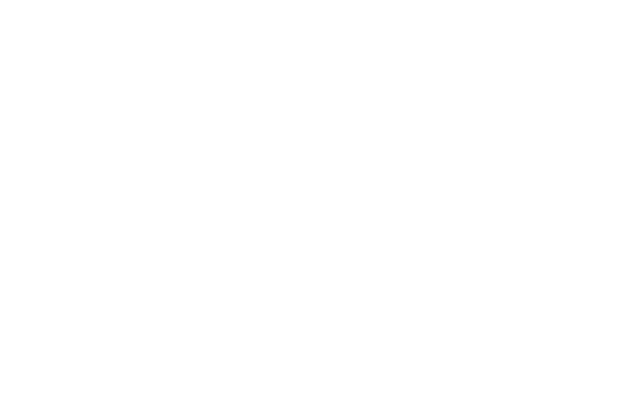
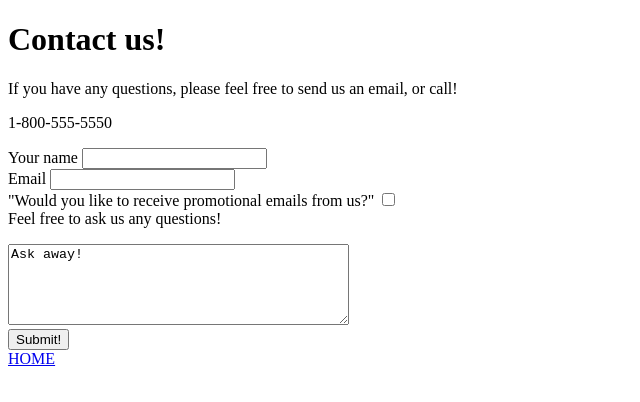
Before and after one commit to travispbuckley/travispbuckley.github.io, a plain HTML site: page contact_us.html in a window 1280 px wide. Shown: the whole page, without its empty margins (0-640 px from the left). Drawn offline with Linux system fonts and the light colour scheme.

Commit message:
added form to contact page, updated table on gear page

```diff
--- a/contact_us.html
+++ b/contact_us.html
@@ -0,0 +1,39 @@
+<!DOCTYPE html>
+<html>
+<head>
+	<title>Contact us!</title>
+</head>
+	<body>
+	<h1>Contact us!</h1>
+		<p>If you have any questions, please feel free to send us an email, or call!</p>
+		<p></p>
+		<p>1-800-555-5550</p>
+
+		<form accept="index.html" method="post">
+			<div>
+				<label>Your name</label>
+				<input type="text" name="fullname">
+			</div>
+			<div>
+				<label>Email</label>
+				<input type="text" name="email">
+			</div>
+			<div>
+				"Would you like to receive promotional emails from us?"
+
+				<input type="checkbox" name="promoemailconfirm" value="yes">
+			</div>
+			<div>
+				<label>Feel free to ask us any questions!</label>
+				<p></p>
+				<textarea name="user comments" rows="5" cols="40">Ask away!</textarea>
+			</div>
+			<div>
+				<button name="button">Submit!</button>
+			</div>
+		</form>
+
+
+	<footer><a href="index.html">HOME</a></footer>
+	</body>
+</html>
```
Also changed, not shown: recommended_gear.html (+2 -1 lines).
